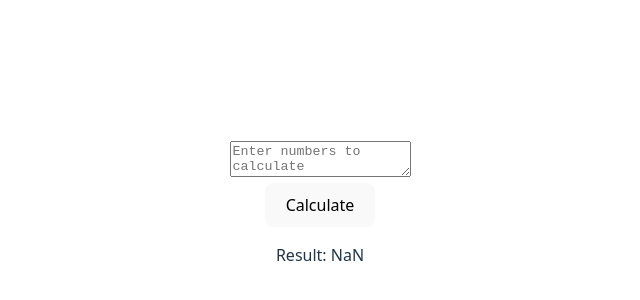
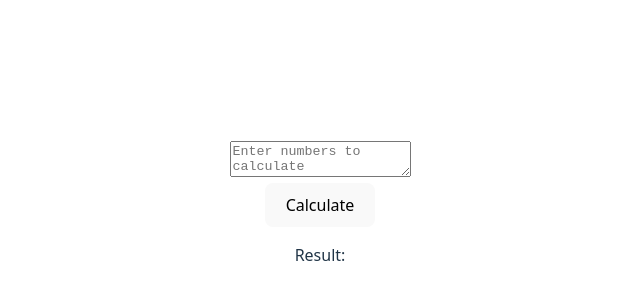
Before and after one commit to ParagDineshGupta/StringCalculatorTDDKata, a React (Vite) app: page / in a window 1280 px wide. Shown: the part 188-488 px from the top of the page, without its empty margins (320-960 px from the left). Built offline with nearby package versions, Linux system fonts and the light colour scheme.

Commit message:
refactor

```diff
--- a/src/App.tsx
+++ b/src/App.tsx
@@ -3,7 +3,7 @@ import './App.css';
 import { StringCalculator } from './StringCalculator';
 
 function App() {
-  const [result, setResult] = useState(NaN)
+  const [result, setResult] = useState<number | string>('')
   // console.log(result);
   return (
     <>
@@ -11,7 +11,7 @@ function App() {
       <br />
       <button onClick={() => {
         const calculator = new StringCalculator()
-        const result = calculator.add(document.querySelector('textarea')?.value)
+        const result = calculator.add(document.querySelector('textarea')?.value ?? '')
         setResult(result)
       }}>Calculate</button>
       <p>Result: {result}</p>
```
